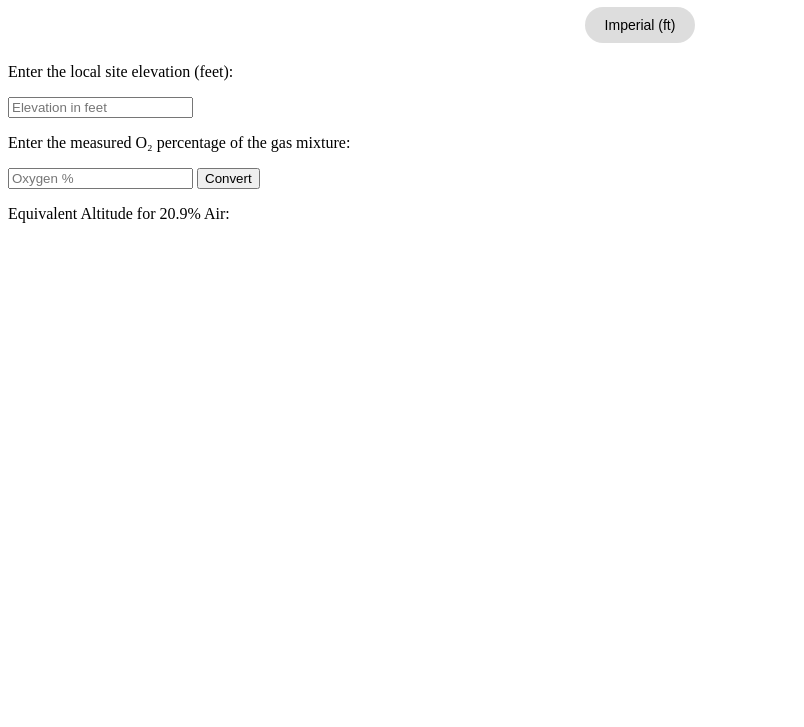
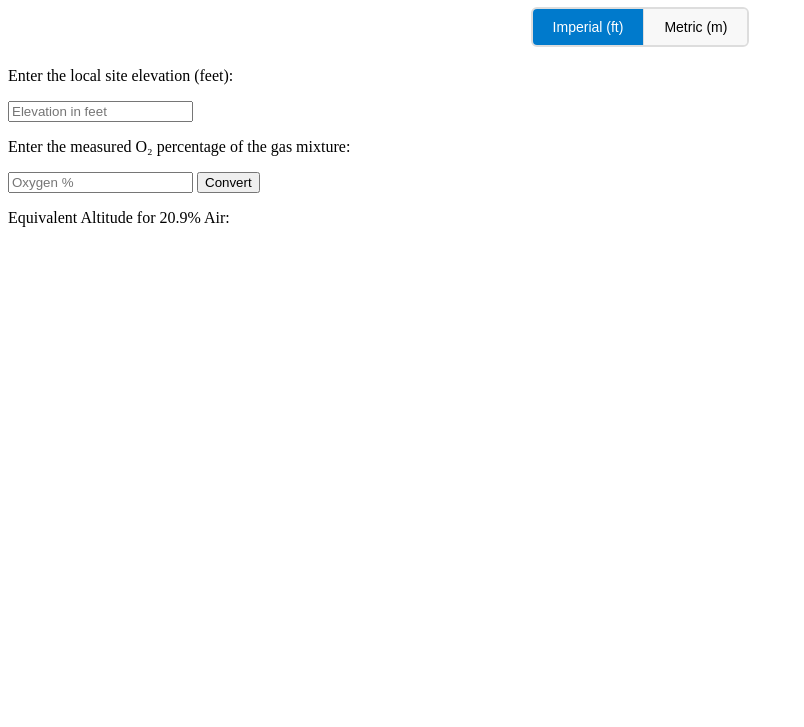
Before and after one commit to dbeatty10/altitude-calculator, a plain HTML site: page altitude_o2_to_altitude.html in a window 1280 px wide. Shown: the part 73-800 px from the top of the page, without its empty margins (0-804 px from the left). Drawn offline with Linux system fonts and the light colour scheme.

Commit message:
Improve unit toggle UI with side-by-side button design

```diff
--- a/altitude_o2_to_altitude.html
+++ b/altitude_o2_to_altitude.html
@@ -8,42 +8,56 @@
       margin: 20px 0;
       text-align: center;
     }
-    .toggle-switch {
-      background: #ddd;
+    .toggle-group {
+      display: inline-flex;
+      border: 2px solid #ddd;
+      border-radius: 6px;
+      overflow: hidden;
+    }
+    .toggle-button {
+      background: #f8f8f8;
       border: none;
-      border-radius: 20px;
       padding: 10px 20px;
       cursor: pointer;
       font-size: 14px;
-      transition: background-color 0.3s;
+      font-weight: 500;
+      transition: all 0.2s;
+      border-right: 1px solid #ddd;
     }
-    .toggle-switch.active {
+    .toggle-button:last-child {
+      border-right: none;
+    }
+    .toggle-button.active {
       background: #007acc;
       color: white;
+    }
+    .toggle-button:hover:not(.active) {
+      background: #e8e8e8;
     }
   </style>
   <script>
     let isMetric = false;
 
-    function toggleUnits() {
-      isMetric = !isMetric;
+    function setUnits(metric) {
+      isMetric = metric;
       localStorage.setItem('unitPreference', isMetric ? 'metric' : 'imperial');
       updateUI();
     }
 
     function updateUI() {
-      const toggle = document.getElementById('unitToggle');
+      const imperialBtn = document.getElementById('imperialBtn');
+      const metricBtn = document.getElementById('metricBtn');
       const elevationLabel = document.getElementById('elevationLabel');
       const elevationInput = document.getElementById('altitude');
 
       if (isMetric) {
-        toggle.textContent = 'Metric (m)';
-        toggle.classList.add('active');
+        imperialBtn.classList.remove('active');
+        metricBtn.classList.add('active');
         elevationLabel.textContent = 'Enter the local site elevation (meters):';
         elevationInput.placeholder = 'Elevation in meters';
       } else {
-        toggle.textContent = 'Imperial (ft)';
-        toggle.classList.remove('active');
+        imperialBtn.classList.add('active');
+        metricBtn.classList.remove('active');
         elevationLabel.textContent = 'Enter the local site elevation (feet):';
         elevationInput.placeholder = 'Elevation in feet';
       }
@@ -119,7 +133,10 @@
   <h1>Altitude‑O₂ Equivalency Calculator</h1>
 
   <div class="unit-toggle">
-    <button id="unitToggle" class="toggle-switch" onclick="toggleUnits()">Imperial (ft)</button>
+    <div class="toggle-group">
+      <button id="imperialBtn" class="toggle-button active" onclick="setUnits(false)">Imperial (ft)</button>
+      <button id="metricBtn" class="toggle-button" onclick="setUnits(true)">Metric (m)</button>
+    </div>
   </div>
 
   <p id="elevationLabel">Enter the local site elevation (feet):</p>
```
Also changed, not shown: altitude_to_o2_percentage.html (+30 -13 lines), elevation_equiv_to_o2.html (+30 -13 lines), o2_percentage_to_altitude.html (+30 -13 lines).
